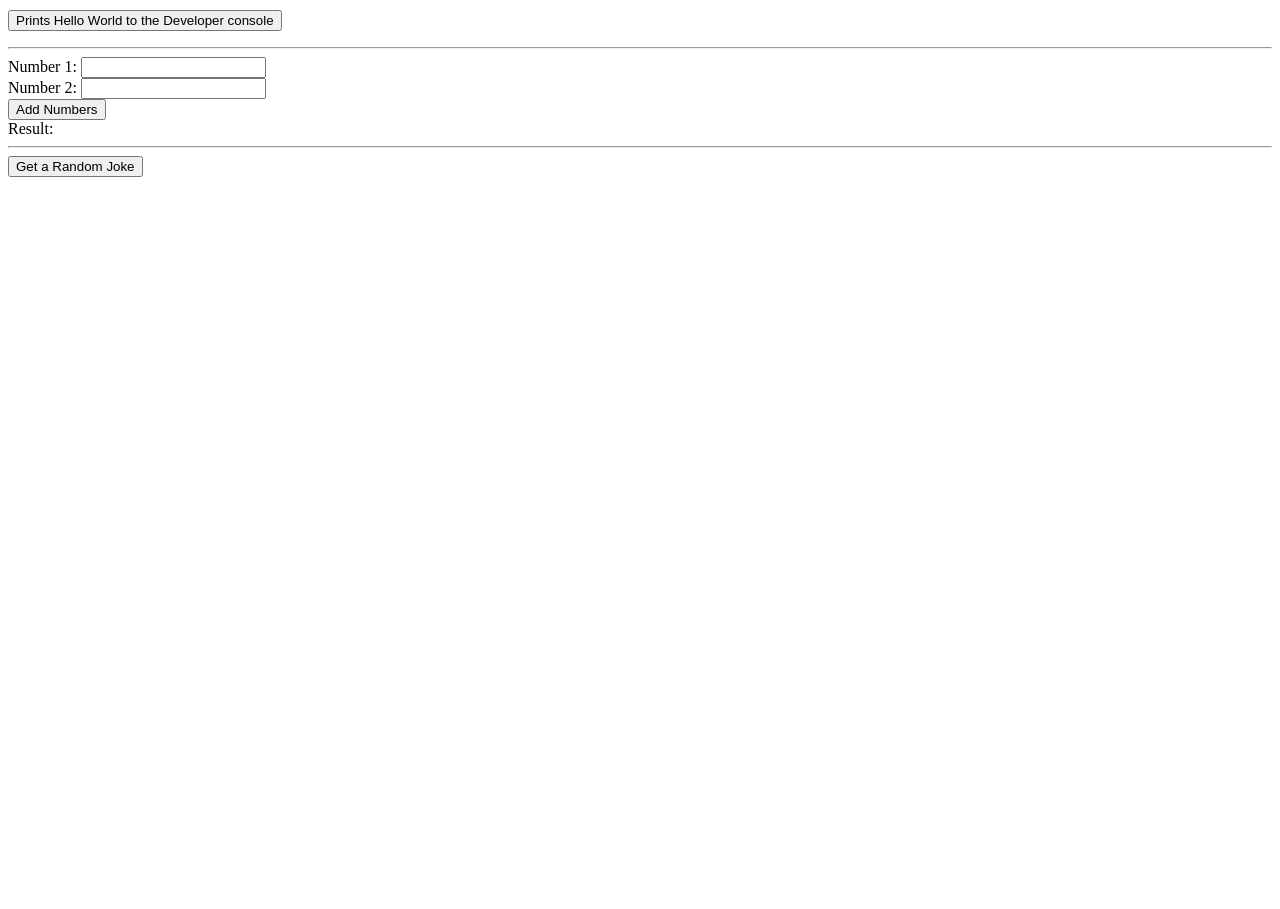
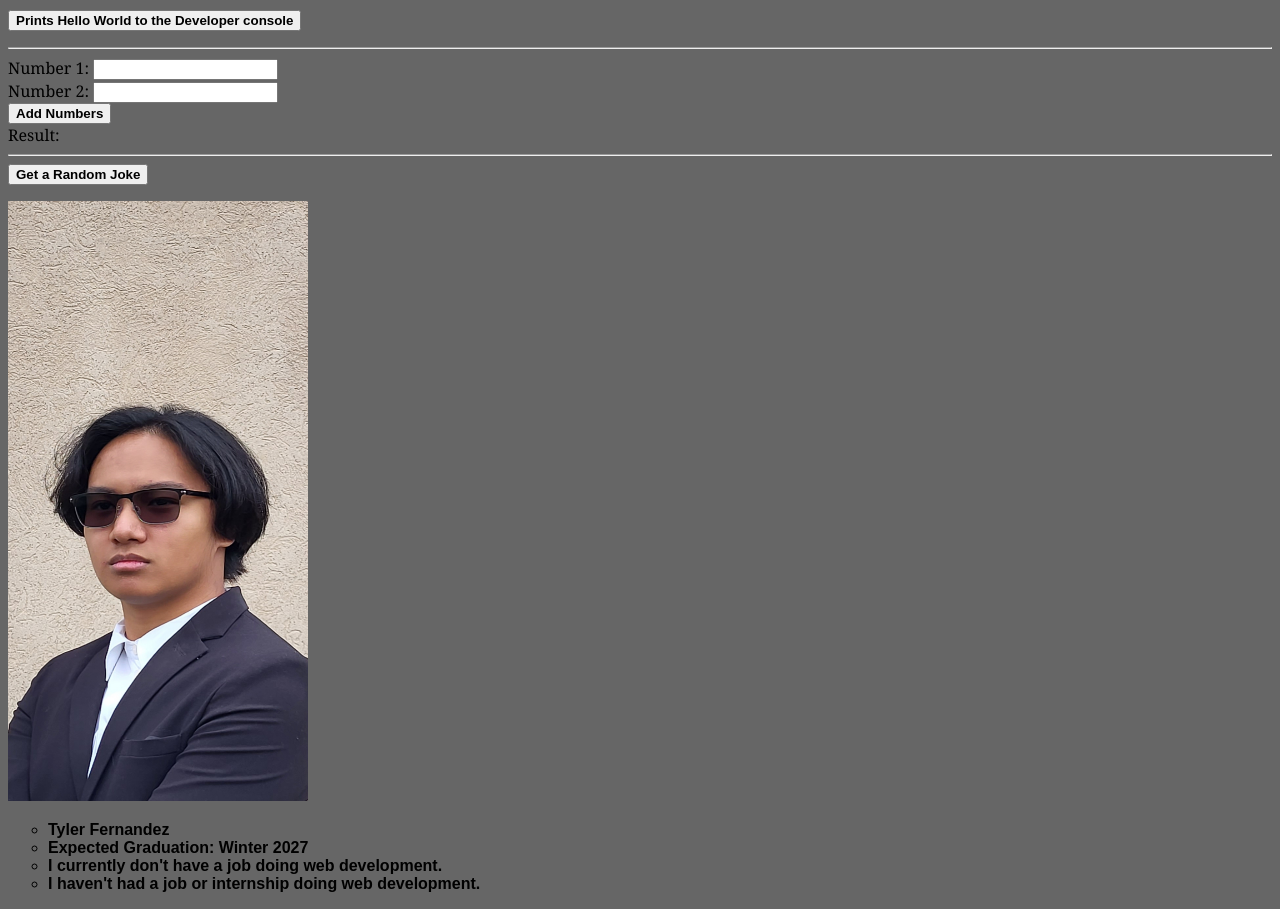
Before and after one commit to Tyler-Fernandez/M2.2Lab, a website: page index.html in a window 1280 px wide. Shown: the part 76-985 px from the top of the page. Before the commit the page ends 800 px from the top, so only its background shows below. Drawn offline with Linux system fonts and the light colour scheme.

Commit message:
M2.2 Lab Complete

```diff
--- a/css/style.css
+++ b/css/style.css
@@ -2,3 +2,25 @@ h1{
   border-color: #d3e644;
   border-style: dashed;
 }
+/* First added CSS rule */
+ul {
+  list-style-type: circle;
+}
+/* Second added CSS rule */
+li {
+  font-family:Arial, Helvetica, sans-serif;
+  font-weight: 600;
+}
+/* Third added CSS rule */
+label {
+  font-family:Cambria, Cochin, Georgia, Times, 'Times New Roman', serif
+}
+/* Fourth added CSS rule */
+button {
+  font-weight: bold;
+}
+
+/* Fifth added CSS rule */
+body {
+  background-color: #666666;
+}
--- a/index.html
+++ b/index.html
@@ -73,6 +73,13 @@
       }
     });
   </script>
+  <img src="Professional Outside Photo.jpg" width="300" height="600">
+  <ul>
+    <li>Tyler Fernandez</li>
+    <li>Expected Graduation: Winter 2027</li>
+    <li>I currently don't have a job doing web development.</li>
+    <li>I haven't had a job or internship doing web development.</li>
+  </ul>
 
 </body>
 
--- a/js/main.js
+++ b/js/main.js
@@ -11,6 +11,7 @@
  */
 export function helloWorld() {
     console.log('Hello World');
+    window.alert('Hello World');
 }
 
 /**
```
Also changed, not shown: test/test.js (+11 -0 lines), Professional Outside Photo.jpg (added), README.md.
